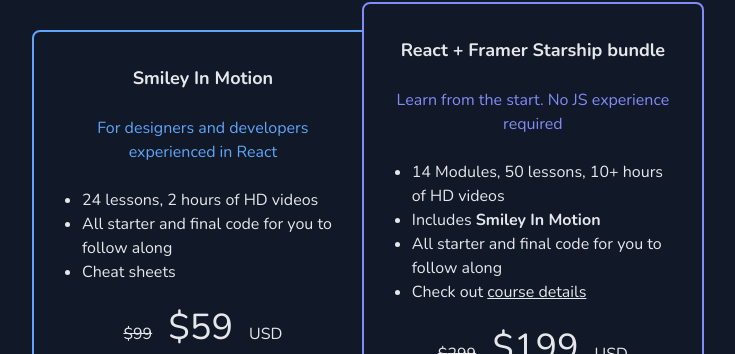
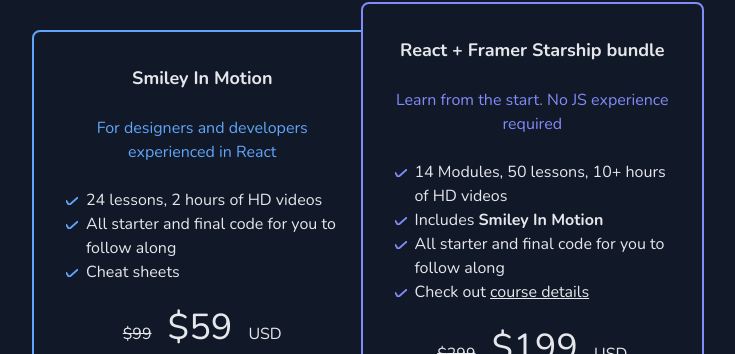
Before and after one commit to lintonye/smileys-in-motion, a Next.js app in the folder smileysinmotion.com/: page / in a window 1280 px wide. Shown: the part 4037-4391 px from the top of the page, without its empty margins (272-1007 px from the left). Built offline with nearby package versions, Linux system fonts and the light colour scheme.

Commit message:
Style list with check marks

```diff
--- a/smileysinmotion.com/components/Home.js
+++ b/smileysinmotion.com/components/Home.js
@@ -312,22 +312,21 @@ function Fist({ repeatType = null, duration = undefined, className }) {
   );
 }
 
-function Check(props) {
+function Check({ size = 26, strokeWidth = 2 }) {
   return (
     <svg
-      width={26}
-      height={19}
+      width={size}
+      height={(19 / 26) * size}
       viewBox="0 0 26 19"
       fill="none"
       xmlns="http://www.w3.org/2000/svg"
-      {...props}
     >
       <motion.path
         d="M1 8.5L6.5 18l19-17"
-        // stroke="#000"
+        stroke="currentColor"
         strokeLinecap="round"
         strokeLinejoin="round"
-        strokeWidth={2}
+        strokeWidth={strokeWidth}
         initial={{ pathLength: 0 }}
         animate={{ pathLength: 1 }}
         transition={{ duration: 0.5 }}
@@ -748,7 +747,18 @@ function PricingCard({
       >
         {subtitle}
       </div>
-      <ul className="list-outside list-disc ml-4">{children}</ul>
+      <ul className="list-outside list-none">
+        {React.Children.map(children, (c, i) => (
+          <li key={i} className="flex space-x-2 items-baseline">
+            <span
+              className={`${featured ? "text-indigo-400" : "text-blue-400"}`}
+            >
+              <Check size={12} strokeWidth={4} />
+            </span>
+            {c}
+          </li>
+        ))}
+      </ul>
       <div className="space-x-4">
         <span className="line-through">${price}</span>
         <span className="text-4xl">${discountedPrice}</span>
@@ -805,9 +815,9 @@ function Pricing() {
           purchaseLink="https://sso.teachable.com/secure/157508/checkout/2635049/smileys-in-motion?coupon_code=BF2020"
           className="mb-5"
         >
-          <li>24 lessons, 2 hours of HD videos</li>
-          <li>All starter and final code for you to follow along</li>
-          <li>Cheat sheets</li>
+          <div>24 lessons, 2 hours of HD videos</div>
+          <div>All starter and final code for you to follow along</div>
+          <div>Cheat sheets</div>
         </PricingCard>
         <PricingCard
           featured
@@ -818,12 +828,12 @@ function Pricing() {
           footnote="Black Friday deal!"
           purchaseLink="https://sso.teachable.com/secure/157508/checkout/1669960/prototyping-with-react-framer-starship-bundle?coupon_code=BF2020"
         >
-          <li>14 Modules, 50 lessons, 10+ hours of HD videos</li>
-          <li>
+          <div>14 Modules, 50 lessons, 10+ hours of HD videos</div>
+          <div>
             Includes <strong>Smiley In Motion</strong>
-          </li>
-          <li>All starter and final code for you to follow along</li>
-          <li>
+          </div>
+          <div>All starter and final code for you to follow along</div>
+          <div>
             Check out{" "}
             <a
               className="underline"
@@ -831,7 +841,7 @@ function Pricing() {
             >
               course details
             </a>
-          </li>
+          </div>
         </PricingCard>
       </div>
       <Carrousel
```
